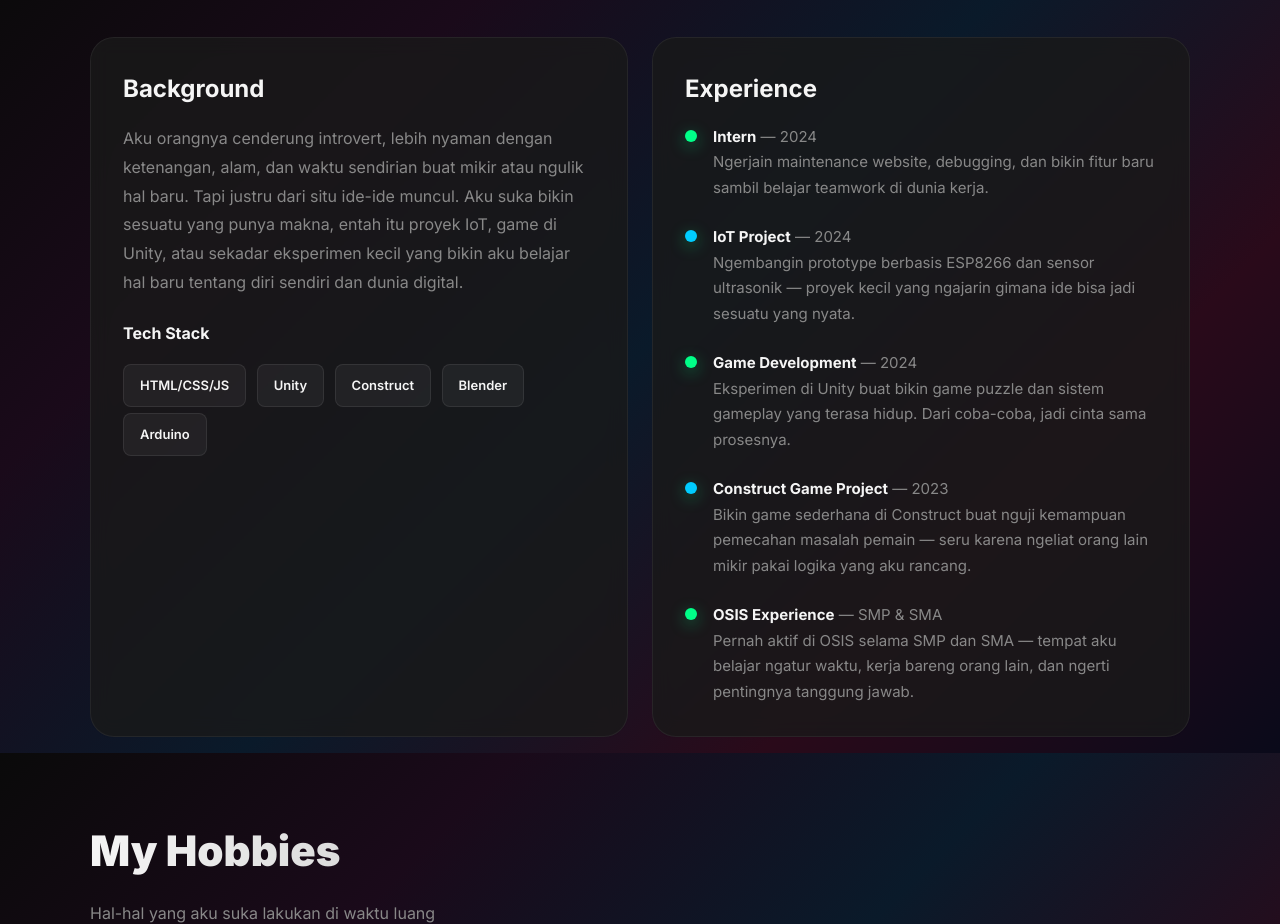
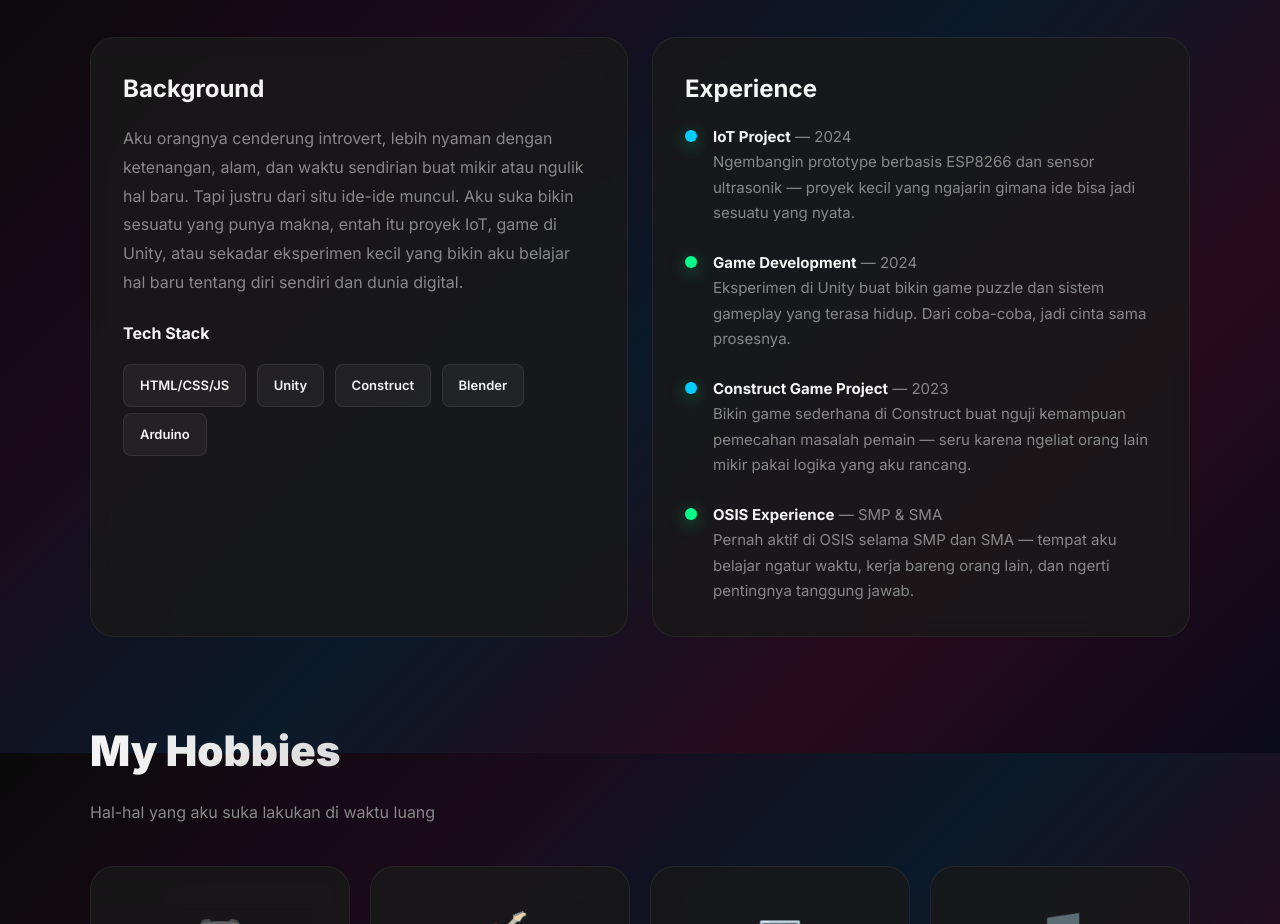
Before and after one commit to SandiRahman/portofolio, a plain HTML site: page index.html in a window 1280 px wide. Shown: the part 847-1771 px from the top of the page. Drawn offline with Linux system fonts and the light colour scheme.

Commit message:
Add files via upload

```diff
--- a/index.html
+++ b/index.html
@@ -602,14 +602,7 @@
           <div class="card">
             <h3 style="font-size:24px;margin-bottom:16px">Experience</h3>
             <div class="timeline">
-              <div class="timeline-item">
-                <div class="dot"></div>
-                <div class="timeline-content">
-                  <strong>Intern</strong> — 2024<br>
-                  Ngerjain maintenance website, debugging, dan bikin fitur baru sambil belajar teamwork di dunia kerja.
-                </div>
-              </div>
-              <div class="timeline-item">
+                <div class="timeline-item">
                 <div class="dot" style="background:var(--accent-2)"></div>
                 <div class="timeline-content">
                   <strong>IoT Project</strong> — 2024<br>
```
